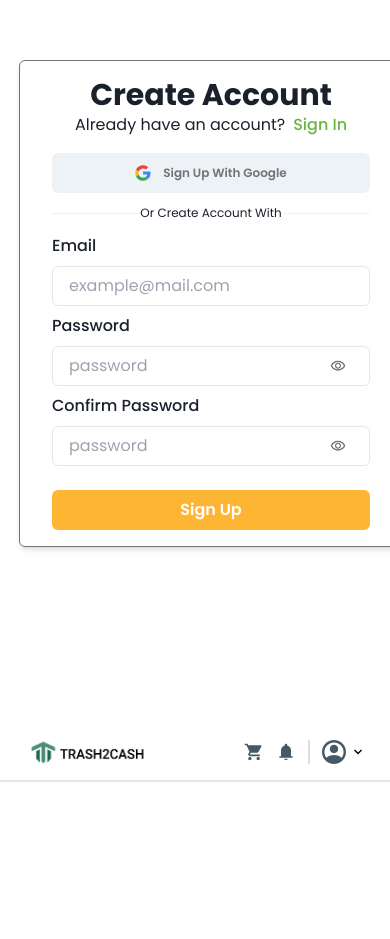
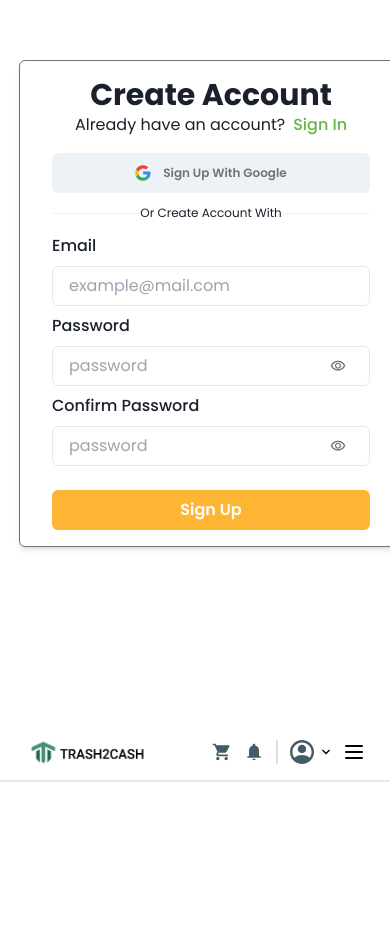
Before and after one commit to aldy02/Trash2Cash, a React (Vite) app: page /sign-up in a window 390 px wide. Shown: the part 119-1058 px from the top of the page. Built offline with nearby package versions, Linux system fonts and the light colour scheme; no server answers.

Commit message:
Feat: Add Humberger Menu

```diff
--- /dev/null
+++ b/src/components/HumbergerMenu.jsx
@@ -0,0 +1,63 @@
+import React, { useState } from 'react';
+import { Link } from 'react-router-dom';
+
+const HamburgerMenu = () => {
+  const [menuOpen, setMenuOpen] = useState(false);
+
+  const toggleMenu = () => {
+    setMenuOpen(!menuOpen);
+  };
+
+  const closeMenu = () => {
+    setMenuOpen(false);
+  };
+
+  return (
+    <div className="relative lg:hidden flex">
+      <button className='space-y-1 group' onClick={toggleMenu}>
+        <svg
+          className={`h-6 w-6 ${menuOpen ? 'text-green-500' : 'text-black'}`}
+          fill="none"
+          strokeLinecap="round"
+          strokeLinejoin="round"
+          strokeWidth="2"
+          viewBox="0 0 24 24"
+          stroke="currentColor"
+        >
+          <path d="M4 6h16M4 12h8m8 0h-8m-8 6h16"></path>
+        </svg>
+      </button>
+
+      {menuOpen && (
+        <div className='w-screen bg-white absolute top-0 right-0 duration-300 transform translate-y-0 group-focus:translate-y-full flex flex-col space-y-3 justify-end'>
+          <div className='px-10 pt-6 relative ml-auto'>
+            <button onClick={closeMenu}>
+              <svg
+                className="h-6 w-6 text-black"
+                fill="none"
+                strokeLinecap="round"
+                strokeLinejoin="round"
+                strokeWidth="2"
+                viewBox="0 0 24 24"
+                stroke="currentColor"
+              >
+                <path d="M6 18L18 6M6 6l12 12"></path>
+              </svg>
+            </button>
+          </div>
+          <Link to='/' onClick={closeMenu}>
+            <li className='flex justify-center w-full py-4 hover:bg-green-100'>Homepage</li>
+          </Link>
+          <Link to='/pickup' onClick={closeMenu}>
+            <li className='flex justify-center w-full py-4 hover:bg-green-100'>Pickup</li>
+          </Link>
+          <Link to='/product' onClick={closeMenu}>
+            <li className='flex justify-center w-full py-4 hover:bg-green-100'>Product</li>
+          </Link>
+        </div>
+      )}
+    </div>
+  );
+};
+
+export default HamburgerMenu;
--- a/src/components/Navigation.jsx
+++ b/src/components/Navigation.jsx
@@ -4,15 +4,16 @@ import ArrowIcon from '../assets/ArrowIcon.svg'
 import CartIcon from '../assets/CartIcon.svg'
 import NotificationIcon from '../assets/NotificationIcon.svg'
 import { Link } from "react-router-dom";
+import HamburgerMenu from './HumbergerMenu'
 
 const Navigation = () => {
     return (
-        <div className="navbar flex flex-row justify-between px-6 xl:px-8 py-2 border-b-2 border[#B0BEC5]">
+        <div className=" navbar flex flex-row justify-between px-6 xl:px-8 py-2 border-b-2 border[#B0BEC5]">
             <div className='flex flex-row items-center'>
                 <Link to='/'>
-                <div className="logo-container">
-                    <img src={Logo} alt="Trash2Cash Logo" className='w-32 xl:w-44' />
-                </div>
+                    <div className="logo-container">
+                        <img src={Logo} alt="Trash2Cash Logo" className='w-32 xl:w-44' />
+                    </div>
                 </Link>
                 <span className="hidden xl:block xl:border-l-[3px] xl:h-8 xl:border-[#DEDEDE] xl:ml-5 xl:mr-6"></span>
                 <div className="text-[#455A64] items-center hidden xl:flex xl:flex-row xl:font-medium xl:text-xl">
@@ -26,7 +27,8 @@ const Navigation = () => {
                 <img src={NotificationIcon} alt="Notification Icon" className='w-5 ml-3 xl:w-7 xl:ml-5' />
                 <span className="border-l-2 border-[#DEDEDE] h-6 mx-3 xl:mx-5 xl:border-l-[3px] xl:h-8"></span>
                 <img className='w-6 xl:w-8' src={ProfiileIcon} alt="Profile Icon" />
-                <img src={ArrowIcon} alt="Arrow Icon" className='ml-1 w-4 xl:ml-2 xl:w-6' />
+                <img src={ArrowIcon} alt="Arrow Icon" className='ml-1 mr-2 w-4 xl:ml-2 xl:w-6' />
+                <HamburgerMenu/>
             </div>
         </div>
     );
```
